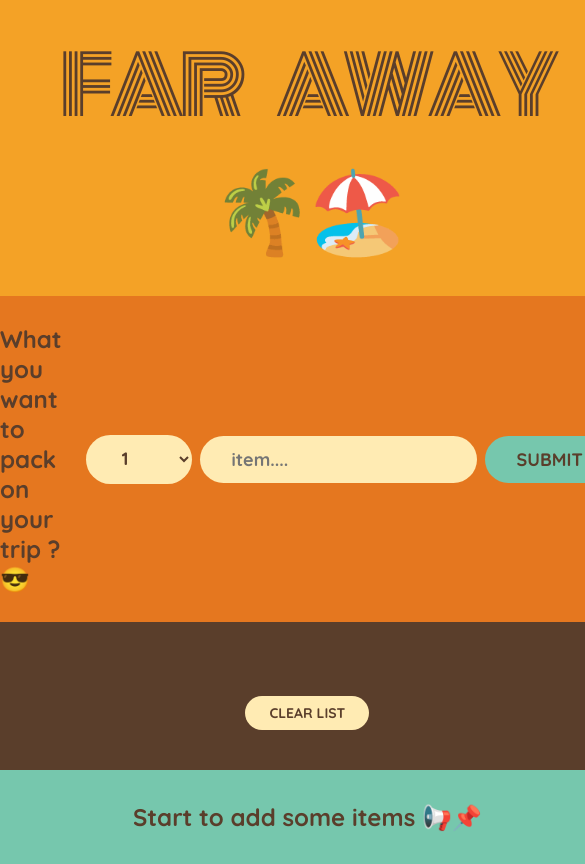
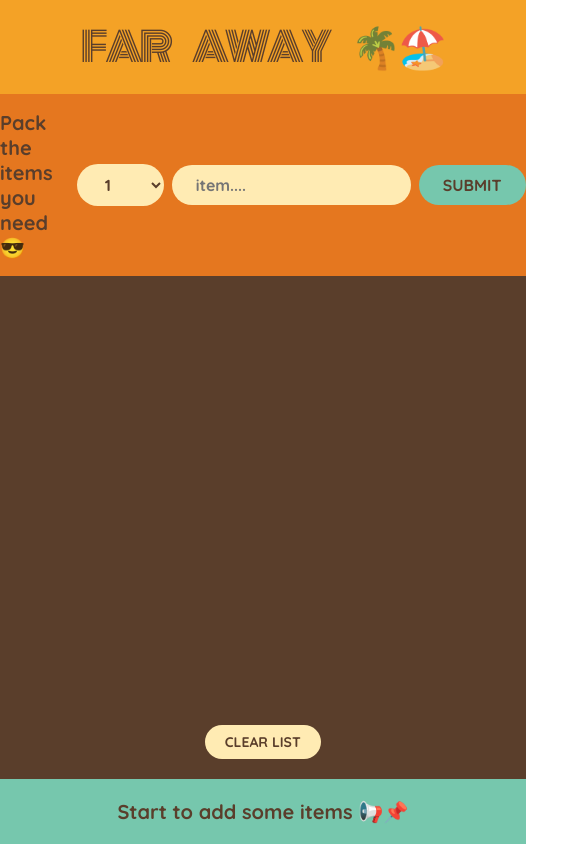
Before and after one commit to Sovitou/Trip-Packages, a React (Vite) app in the folder trip/: page / in a window 390 px wide. Shown: the top 864 px of the page, 585 px wide, since content can reach past the window. Built offline with nearby package versions, Linux system fonts and the light colour scheme.

Commit message:
Refactor HTML and CSS for improved styling and accessibility in the Trip Packages app

```diff
--- a/trip/index.html
+++ b/trip/index.html
@@ -2,7 +2,7 @@
 <html lang="en">
   <head>
     <meta charset="UTF-8" />
-    <link rel="icon" type="svg" href="/trip/Trip Packages Icon.svg" />
+    <link rel="icon" type="image/svg+xml" href="Trip Packages Icon.svg" />
     <meta name="viewport" content="width=device-width, initial-scale=1.0" />
     <title>Trip Packages</title>
   </head>
--- a/trip/src/Components/Form.jsx
+++ b/trip/src/Components/Form.jsx
@@ -31,7 +31,7 @@ const Form = ({ onAddItem }) => {
         // declare submit function
         onSubmit={handleSubmit}
       >
-        <h3>What you want to pack on your trip ? 😎</h3>
+        <h3> Pack the items you need 😎</h3>
 
         <select
           // declare quantity as it value
--- a/trip/src/style/App.css
+++ b/trip/src/style/App.css
@@ -1,6 +1,3 @@
-
-
-
 @import url("https://fonts.googleapis.com/css2?family=Monoton&family=Quicksand:wght@500;700&display=swap");
 
 * {
@@ -14,10 +11,9 @@ html {
 }
 
 body {
-  font-size: 2.4rem;
-  font-family: sans-serif;
+  font-size: 2rem;
+  font-family: "Quicksand", sans-serif;
   color: #5a3e2b;
-  font-family: "Quicksand";
   font-weight: 500;
 }
 
@@ -32,17 +28,17 @@ h1 {
   text-align: center;
   background-color: #f4a226;
   font-family: "Monoton";
-  font-size: 8rem;
+  font-size: 6rem;
   text-transform: uppercase;
   font-weight: 400;
-  word-spacing: 30px;
-  letter-spacing: -5px;
-  padding: 2.4rem 0;
+  word-spacing: 20px;
+  letter-spacing: -3px;
+  padding: 2rem 0;
 }
 
 .add-form {
   background-color: #e5771f;
-  padding: 2.8rem 0;
+  padding: 2rem 0;
   display: flex;
   align-items: center;
   justify-content: center;
@@ -51,7 +47,7 @@ h1 {
 
 h3 {
   margin-right: 1.6rem;
-  font-size: 2.4rem;
+  font-size: 2rem;
 }
 
 button,
@@ -62,9 +58,9 @@ input {
   font-family: inherit;
   border: none;
   border-radius: 10rem;
-  padding: 1.2rem 3.2rem;
+  padding: 1rem 2.4rem;
   font-weight: 700;
-  font-size: 1.8rem;
+  font-size: 1.6rem;
   cursor: pointer;
 }
 
@@ -76,19 +72,18 @@ input {
 .list {
   background-color: #5a3e2b;
   color: #ffebb3;
-  padding: 4rem 0;
-
+  padding: 3rem 0;
   display: flex;
   justify-content: space-between;
   flex-direction: column;
-  gap: 3.2rem;
+  gap: 2.4rem;
   align-items: center;
 }
 
 .actions button,
 .list select {
   text-transform: uppercase;
-  padding: 0.8rem 2.4rem;
+  padding: 0.8rem 2rem;
   font-size: 1.4rem;
   font-weight: 700;
   margin: 0 0.8rem;
@@ -96,12 +91,10 @@ input {
 
 .list ul {
   list-style: none;
-  width: 80%;
-  /* overflow: scroll; */
-
+  width: 90%;
   display: grid;
-  grid-template-columns: repeat(auto-fit, minmax(250px, 1fr));
-  gap: 1.2rem;
+  grid-template-columns: repeat(auto-fit, minmax(200px, 1fr));
+  gap: 1rem;
   justify-content: center;
   align-content: start;
 }
@@ -109,12 +102,12 @@ input {
 .list li {
   display: flex;
   align-items: center;
-  gap: 1.2rem;
+  gap: 1rem;
 }
 
 input[type="checkbox"] {
-  height: 2rem;
-  width: 2rem;
+  height: 1.6rem;
+  width: 1.6rem;
   accent-color: #e5771f;
 }
 
@@ -122,7 +115,7 @@ input[type="checkbox"] {
   cursor: pointer;
   background: none;
   border: none;
-  font-size: 1.8rem;
+  font-size: 1.6rem;
   padding: 0.8rem;
   transform: translateY(2px);
 }
@@ -131,5 +124,24 @@ input[type="checkbox"] {
   background-color: #76c7ad;
   text-align: center;
   font-weight: 700;
-  padding: 3.2rem 0;
+  padding: 2.4rem 0;
 }
+
+@media (max-width: 768px) {
+  h1 {
+    font-size: 4rem;
+    padding: 1.6rem 0;
+  }
+
+  .add-form {
+    padding: 1.6rem 0;
+  }
+
+  .list {
+    padding: 2rem 0;
+  }
+
+  .stats {
+    padding: 2rem 0;
+  }
+}
```
